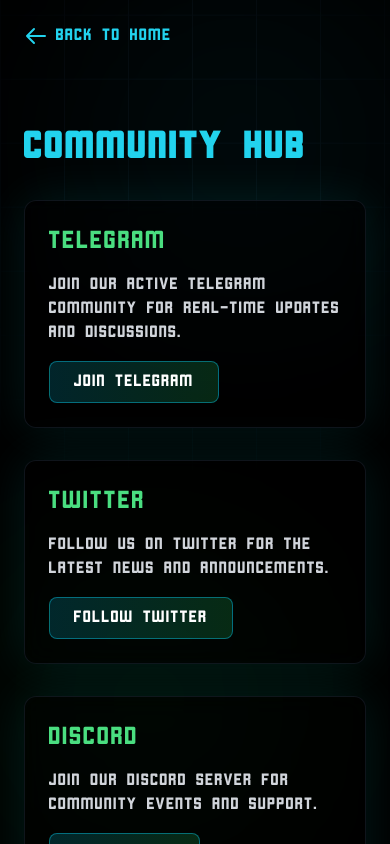
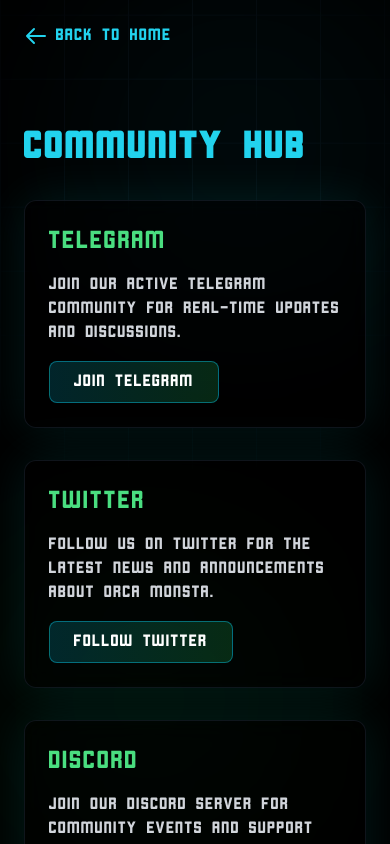
Before and after one commit to OrcaMonsta/orcamonsta1, a Next.js app: page /community in a window 390 px wide. Shown: the top 844 px of the page. Built offline with nearby package versions, Linux system fonts and the light colour scheme.

Commit message:
Update main and mobile navigation to include community and announcements pages

```diff
--- a/app/community/page.tsx
+++ b/app/community/page.tsx
@@ -81,7 +81,7 @@ export default function Community() {
               transform transition-all duration-300"
           >
             <h2 className={`${cornerstone.className} text-2xl text-green-400 mb-4`}>TWITTER</h2>
-            <p className="text-gray-300 mb-4">Follow us on Twitter for the latest news and announcements.</p>
+            <p className="text-gray-300 mb-4">Follow us on Twitter for the latest news and announcements about Orca Monsta.</p>
             <a
               href="https://x.com/OrcaMonsta"
               target="_blank"
@@ -104,9 +104,9 @@ export default function Community() {
               transform transition-all duration-300"
           >
             <h2 className={`${cornerstone.className} text-2xl text-green-400 mb-4`}>DISCORD</h2>
-            <p className="text-gray-300 mb-4">Join our Discord server for community events and support.</p>
+            <p className="text-gray-300 mb-4">Join our Discord server for community events and support and even more discussion and collaboration.</p>
             <a
-              href="#"
+              href="https://discord.gg/93CMsHcm"
               target="_blank"
               rel="noopener noreferrer"
               className="inline-block px-6 py-2 bg-gradient-to-r from-cyan-500/20 to-green-500/20
--- a/app/mobile/page.tsx
+++ b/app/mobile/page.tsx
@@ -30,8 +30,8 @@ const MobilePage = () => {
     },
     { name: "NFTs", href: "/under-construction" },
     { name: "Gobbler", href: "/under-construction" },
-    { name: "Community", href: "/under-construction" },
-    { name: "Announcements", href: "/under-construction" },
+    { name: "Community", href: "/community" },
+    { name: "Announcements", href: "/announcements" },
     { name: "Contact", href: "/contact" }
   ];
 
--- a/app/page.tsx
+++ b/app/page.tsx
@@ -30,8 +30,8 @@ export default function Home() {
     },
     { name: "NFTs", href: "/under-construction" },
     { name: "Gobbler", href: "/under-construction" },
-    { name: "Community", href: "/under-construction" },
-    { name: "Announcements", href: "/under-construction" },
+    { name: "Community", href: "/community" },
+    { name: "Announcements", href: "/announcements" },
     { name: "Contact", href: "/contact" }
   ];
 
```
